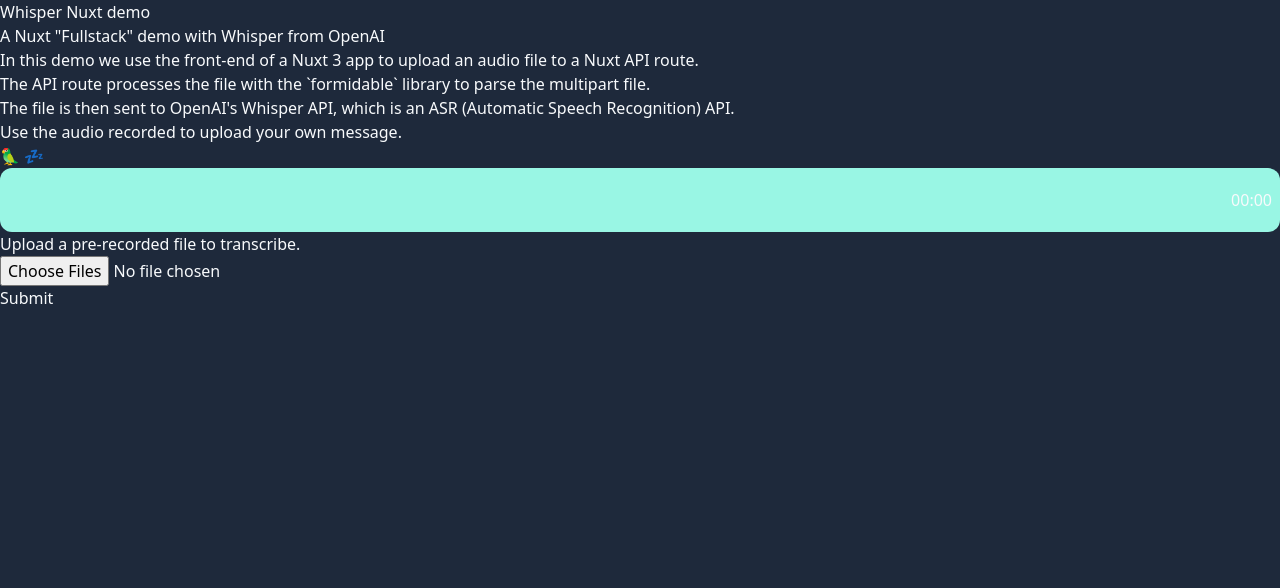
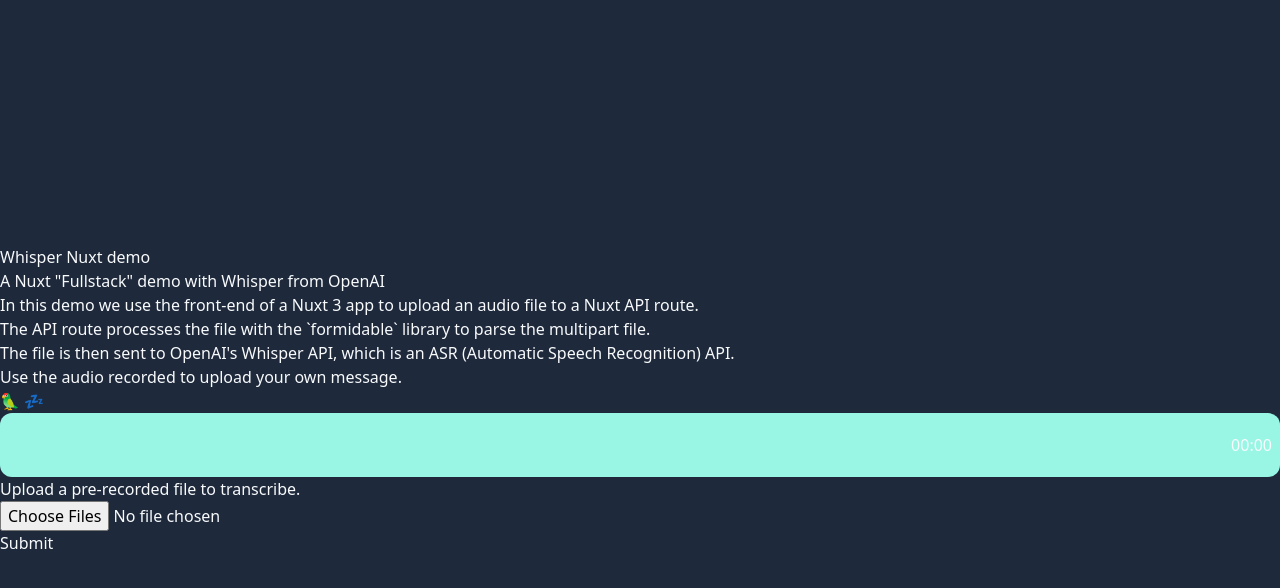
Before and after one commit to cedpoilly/parrot, a Nuxt app: page / in a window 1280 px wide. Shown: the top 588 px of the page. Built offline with nearby package versions, Linux system fonts and the light colour scheme; no server answers.

Commit message:
style:  minor fixes

```diff
--- a/app.vue
+++ b/app.vue
@@ -202,4 +202,8 @@
 body {
   @apply bg-slate-800 text-slate-50;
 }
+
+#__nuxt {
+  @apply min-h-screen grid items-center;
+}
 </style>
```
